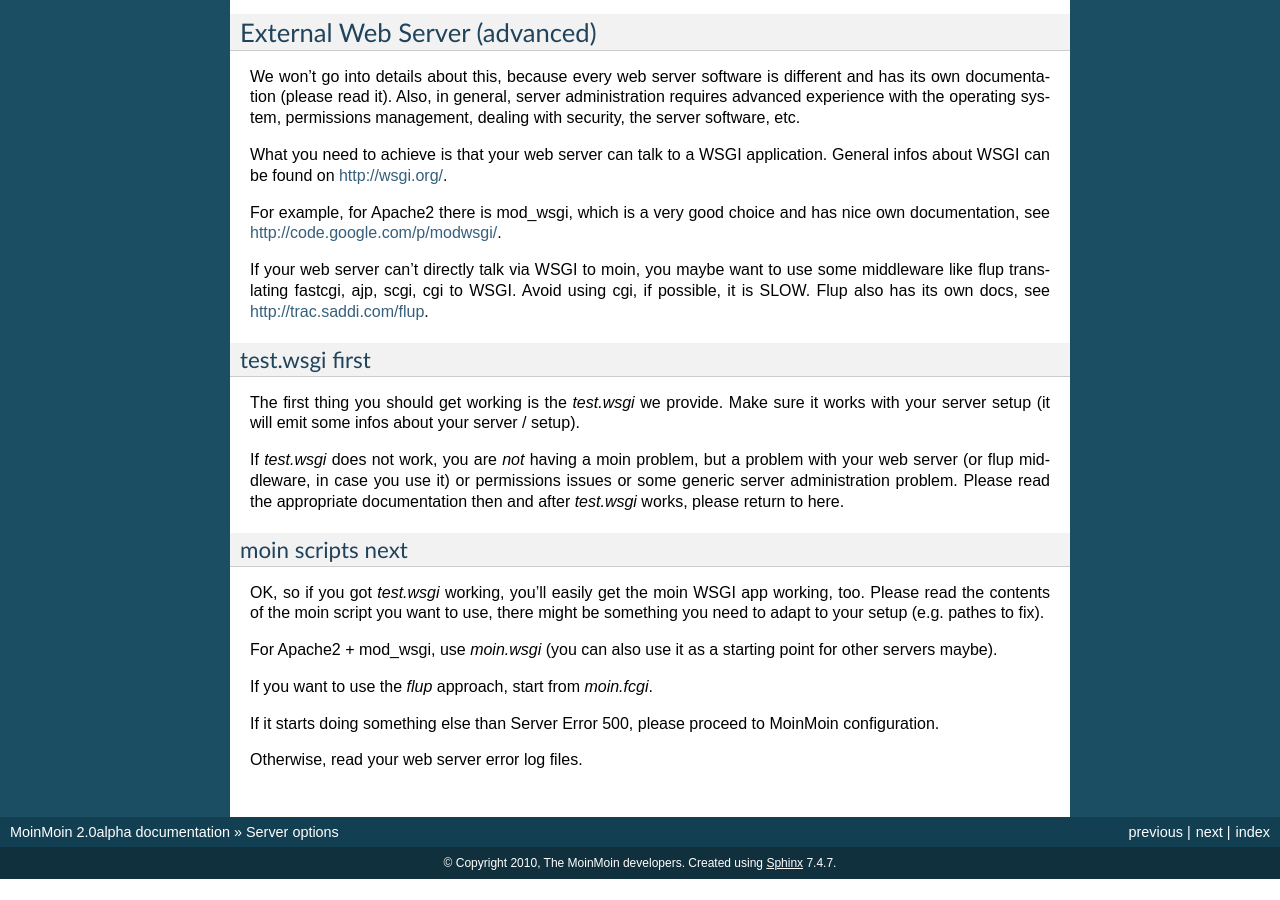
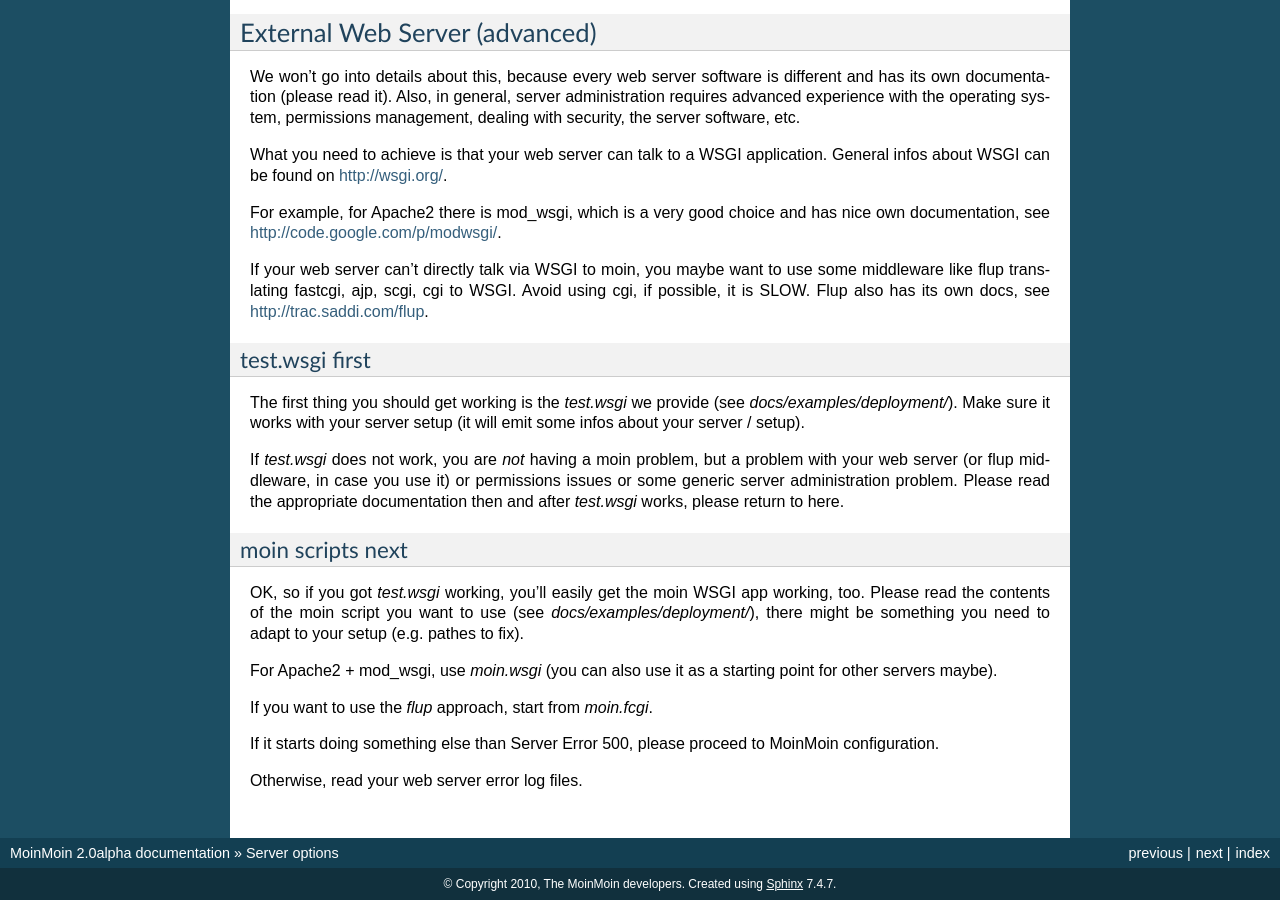
Before and after one commit to mirror/moin-2.0, a Sphinx documentation site: the page built from docs/admin/serve.rst, in a window 1280 px wide and 900 px high, scrolled down 629 px. Built offline with Sphinx 7.4.7, drawn with Linux system fonts in a browser that asks for light colours; pages that are not in the unit, such as notebooks, are missing from menus; before the commit the page ends 1508 px from its top, so only the background shows below that.

Commit message:
docs: be more precise about example file locations

```diff
--- a/docs/admin/configure.rst
+++ b/docs/admin/configure.rst
@@ -92,6 +92,9 @@
    technical reasons.
 9. UPPERCASE stuff at the bottom, outside the Config class - this is framework
    configuration (usually something for Flask or some Flask extension).
+
+A real-life example of a `wikiconfig.py` can be found in the
+`docs/examples/config/` directory.
 
 =========================
 Wiki Engine Configuration
@@ -976,7 +979,8 @@
 http://www.python.org/doc/current/library/logging.html#configuring-logging
 
 
-There are also some logging configurations in the `examples/` directory.
+There are also some logging configurations in the
+`docs/examples/config/logging/` directory.
 
 Logging configuration needs to be done very early, usually it will be done
 from your adaptor script (e.g. moin.wsgi)::
--- a/docs/admin/serve.rst
+++ b/docs/admin/serve.rst
@@ -51,9 +51,9 @@
 
 test.wsgi first
 ---------------
-The first thing you should get working is the `test.wsgi` we provide. Make
-sure it works with your server setup (it will emit some infos about your
-server / setup).
+The first thing you should get working is the `test.wsgi` we provide (see
+`docs/examples/deployment/`). Make sure it works with your server setup (it
+will emit some infos about your server / setup).
 
 If `test.wsgi` does not work, you are *not* having a moin problem,
 but a problem with your web server (or flup middleware, in case
@@ -64,8 +64,9 @@
 moin scripts next
 -----------------
 OK, so if you got `test.wsgi` working, you'll easily get the moin WSGI app
-working, too. Please read the contents of the moin script you want to use,
-there might be something you need to adapt to your setup (e.g. pathes to fix).
+working, too. Please read the contents of the moin script you want to use (see
+`docs/examples/deployment/`), there might be something you need to adapt to
+your setup (e.g. pathes to fix).
 
 For Apache2 + mod_wsgi, use `moin.wsgi` (you can also use it as a starting
 point for other servers maybe).
```
